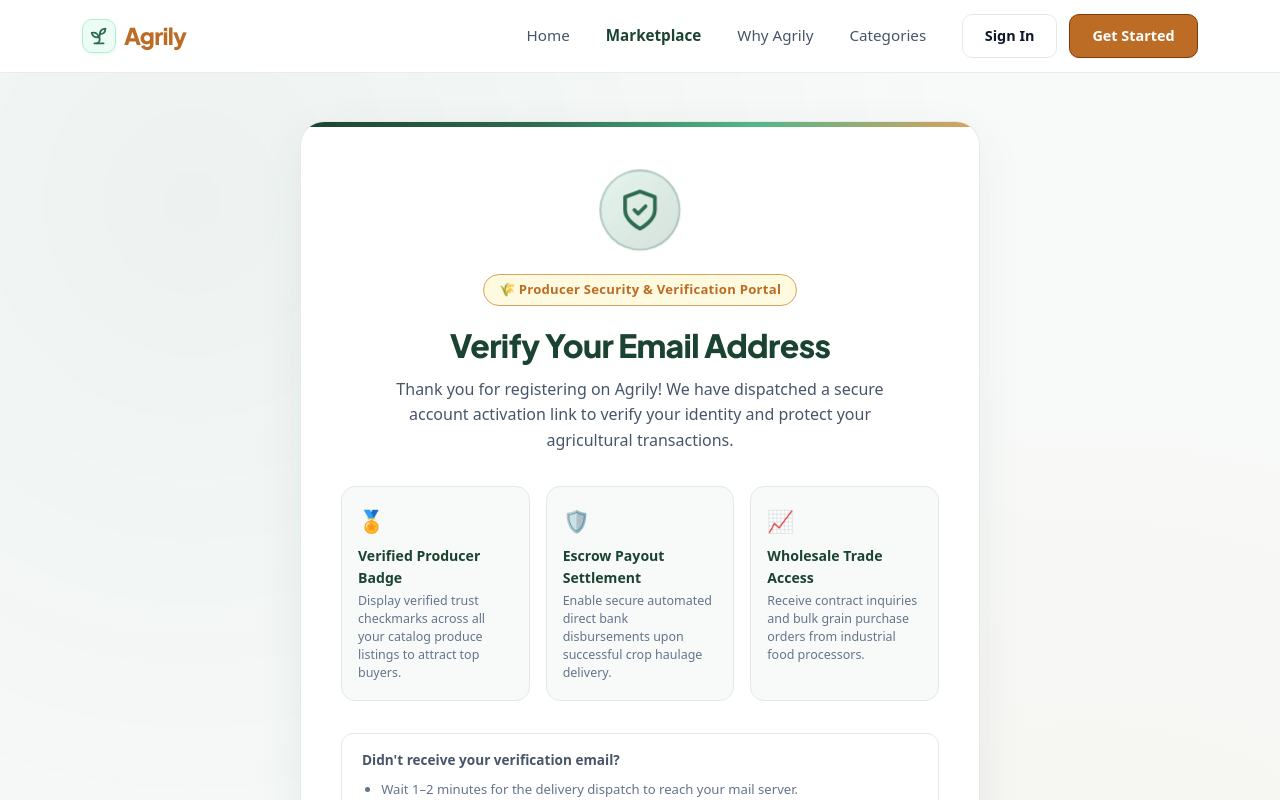
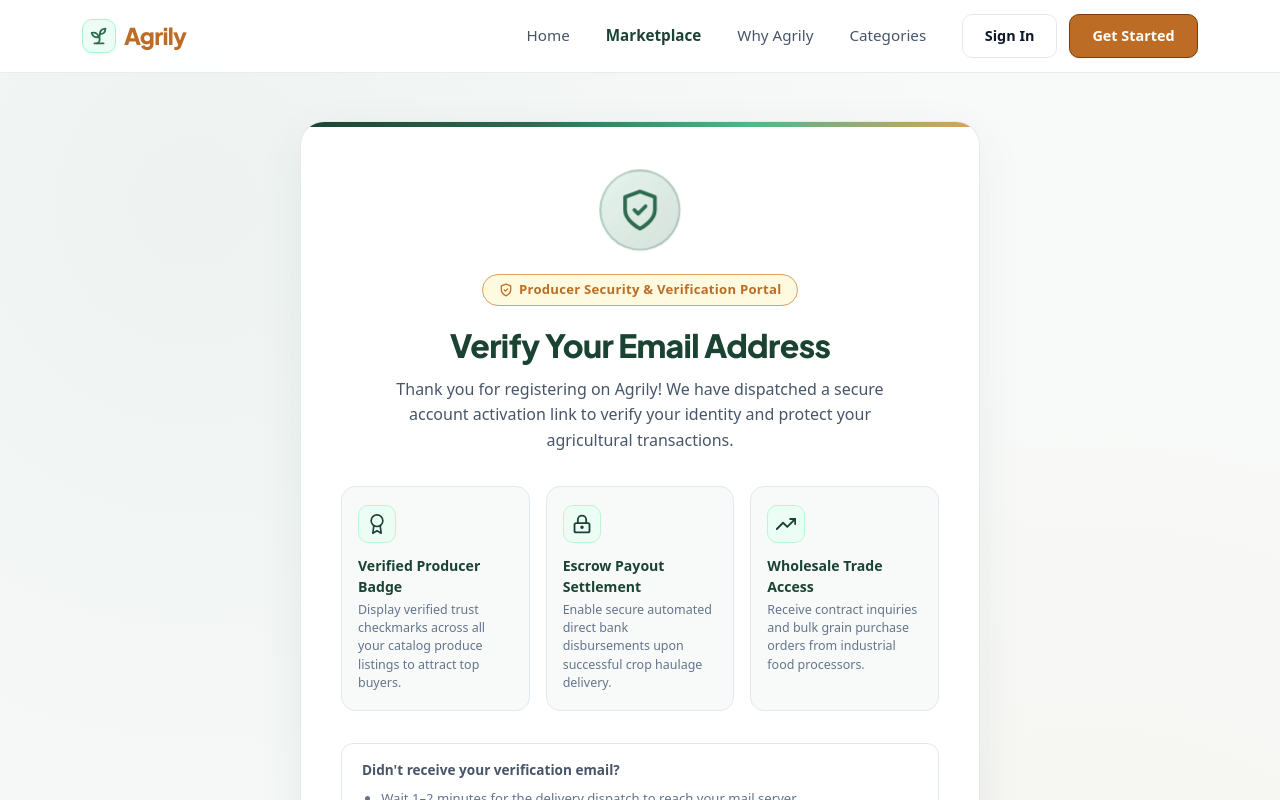
Before and after one commit to sdyusuf/Agrily, a React (Create React App) app in the folder frontend/: page /verify-email in a window 1280 px wide. Shown: the top 800 px of the page. Built offline with nearby package versions, Linux system fonts and the light colour scheme.

Commit message:
feat(verification): replace emojis with standard SVG icon primitives and tactile badge containers

```diff
--- a/frontend/src/pages/EmailVerificationLandingPage.css
+++ b/frontend/src/pages/EmailVerificationLandingPage.css
@@ -181,9 +181,25 @@
 }
 
 .agrily-landing-benefit-icon {
-  font-size: 1.4rem;
-  margin-bottom: 0.5rem;
-  display: block;
+  width: 38px;
+  height: 38px;
+  border-radius: 10px;
+  background-color: #ecfdf5;
+  color: #1b4332;
+  border: 1px solid #bbf7d0;
+  display: flex;
+  align-items: center;
+  justify-content: center;
+  margin-bottom: 0.75rem;
+  transition: all 0.2s cubic-bezier(0.4, 0, 0.2, 1);
+}
+
+.agrily-landing-benefit-card:hover .agrily-landing-benefit-icon {
+  background: linear-gradient(135deg, #1b4332, #2d6a4f);
+  color: #ffffff;
+  border-color: #1b4332;
+  transform: translateY(-2px);
+  box-shadow: 0 4px 12px rgba(45, 106, 79, 0.2);
 }
 
 .agrily-landing-benefit-title {
--- a/frontend/src/pages/PleaseVerifyEmailPage.css
+++ b/frontend/src/pages/PleaseVerifyEmailPage.css
@@ -160,9 +160,25 @@
 }
 
 .agrily-verify-benefit-icon {
-  font-size: 1.35rem;
-  margin-bottom: 0.5rem;
-  display: block;
+  width: 38px;
+  height: 38px;
+  border-radius: 10px;
+  background-color: #ecfdf5;
+  color: #1b4332;
+  border: 1px solid #bbf7d0;
+  display: flex;
+  align-items: center;
+  justify-content: center;
+  margin-bottom: 0.75rem;
+  transition: all 0.2s cubic-bezier(0.4, 0, 0.2, 1);
+}
+
+.agrily-verify-benefit-card:hover .agrily-verify-benefit-icon {
+  background: linear-gradient(135deg, #1b4332, #2d6a4f);
+  color: #ffffff;
+  border-color: #1b4332;
+  transform: translateY(-2px);
+  box-shadow: 0 4px 12px rgba(45, 106, 79, 0.2);
 }
 
 .agrily-verify-benefit-title {
--- a/frontend/src/pages/PleaseVerifyEmailPage.js
+++ b/frontend/src/pages/PleaseVerifyEmailPage.js
@@ -62,6 +62,83 @@
   );
 }
 
+function ShieldCheckIcon({ size = 15 }) {
+  return (
+    <svg
+      width={size}
+      height={size}
+      viewBox="0 0 24 24"
+      fill="none"
+      stroke="currentColor"
+      strokeWidth="2.2"
+      strokeLinecap="round"
+      strokeLinejoin="round"
+      aria-hidden="true"
+    >
+      <path d="M12 22s8-4 8-10V5l-8-3-8 3v7c0 6 8 10 8 10z" />
+      <path d="M9 12l2 2 4-4" />
+    </svg>
+  );
+}
+
+function AwardTrustIcon({ size = 20 }) {
+  return (
+    <svg
+      width={size}
+      height={size}
+      viewBox="0 0 24 24"
+      fill="none"
+      stroke="currentColor"
+      strokeWidth="2"
+      strokeLinecap="round"
+      strokeLinejoin="round"
+      aria-hidden="true"
+    >
+      <circle cx="12" cy="8" r="7" />
+      <polyline points="8.21 13.89 7 23 12 20 17 23 15.79 13.88" />
+    </svg>
+  );
+}
+
+function ShieldLockIcon({ size = 20 }) {
+  return (
+    <svg
+      width={size}
+      height={size}
+      viewBox="0 0 24 24"
+      fill="none"
+      stroke="currentColor"
+      strokeWidth="2.2"
+      strokeLinecap="round"
+      strokeLinejoin="round"
+      aria-hidden="true"
+    >
+      <rect x="3" y="11" width="18" height="11" rx="2" ry="2" />
+      <path d="M7 11V7a5 5 0 0 1 10 0v4" />
+      <circle cx="12" cy="16" r="1" />
+    </svg>
+  );
+}
+
+function TrendingUpIcon({ size = 20 }) {
+  return (
+    <svg
+      width={size}
+      height={size}
+      viewBox="0 0 24 24"
+      fill="none"
+      stroke="currentColor"
+      strokeWidth="2.2"
+      strokeLinecap="round"
+      strokeLinejoin="round"
+      aria-hidden="true"
+    >
+      <polyline points="23 6 13.5 15.5 8.5 10.5 1 18" />
+      <polyline points="17 6 23 6 23 12" />
+    </svg>
+  );
+}
+
 function PleaseVerifyEmailPage() {
   const user = useUser();
   const location = useLocation();
@@ -84,7 +161,8 @@
 
           {/* Agricultural Security Pill Badge */}
           <div className="agrily-verify-badge-pill">
-            <span>🌾 Producer Security & Verification Portal</span>
+            <ShieldCheckIcon size={14} />
+            <span>Producer Security & Verification Portal</span>
           </div>
 
           {/* State When Already Verified */}
@@ -131,7 +209,9 @@
               {/* Producer Verification Benefits */}
               <div className="agrily-verify-benefits" role="region" aria-label="Producer verification benefits">
                 <div className="agrily-verify-benefit-card">
-                  <span className="agrily-verify-benefit-icon">🏅</span>
+                  <div className="agrily-verify-benefit-icon" aria-hidden="true">
+                    <AwardTrustIcon size={20} />
+                  </div>
                   <div className="agrily-verify-benefit-title">Verified Producer Badge</div>
                   <p className="agrily-verify-benefit-desc">
                     Display verified trust checkmarks across all your catalog produce listings to attract top buyers.
@@ -139,7 +219,9 @@
                 </div>
 
                 <div className="agrily-verify-benefit-card">
-                  <span className="agrily-verify-benefit-icon">🛡️</span>
+                  <div className="agrily-verify-benefit-icon" aria-hidden="true">
+                    <ShieldLockIcon size={20} />
+                  </div>
                   <div className="agrily-verify-benefit-title">Escrow Payout Settlement</div>
                   <p className="agrily-verify-benefit-desc">
                     Enable secure automated direct bank disbursements upon successful crop haulage delivery.
@@ -147,7 +229,9 @@
                 </div>
 
                 <div className="agrily-verify-benefit-card">
-                  <span className="agrily-verify-benefit-icon">📈</span>
+                  <div className="agrily-verify-benefit-icon" aria-hidden="true">
+                    <TrendingUpIcon size={20} />
+                  </div>
                   <div className="agrily-verify-benefit-title">Wholesale Trade Access</div>
                   <p className="agrily-verify-benefit-desc">
                     Receive contract inquiries and bulk grain purchase orders from industrial food processors.
```
Also changed, not shown: frontend/src/pages/EmailVerificationLandingPage.js (+230 -15 lines), 1 other file (tests, documents, lock files or other folders).
